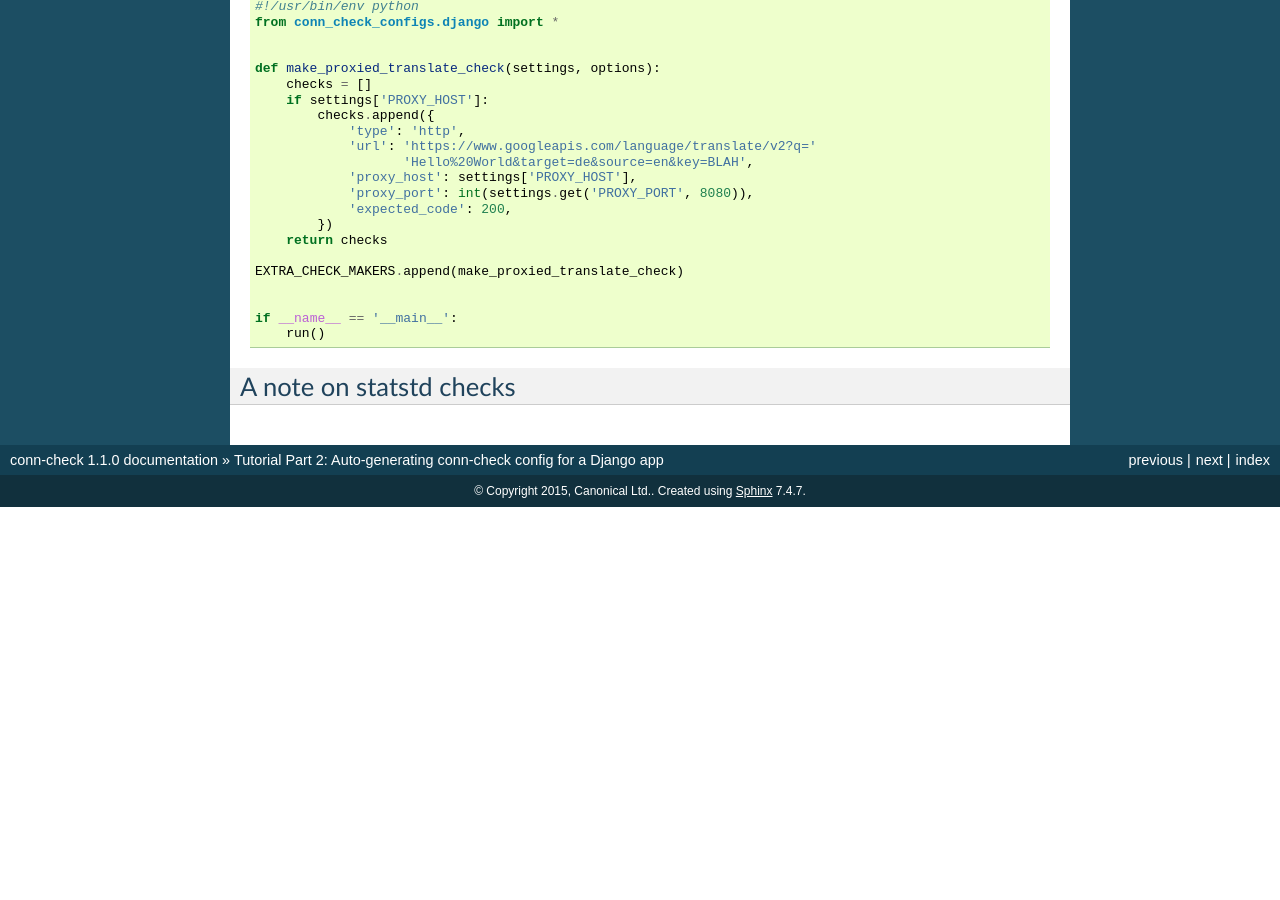
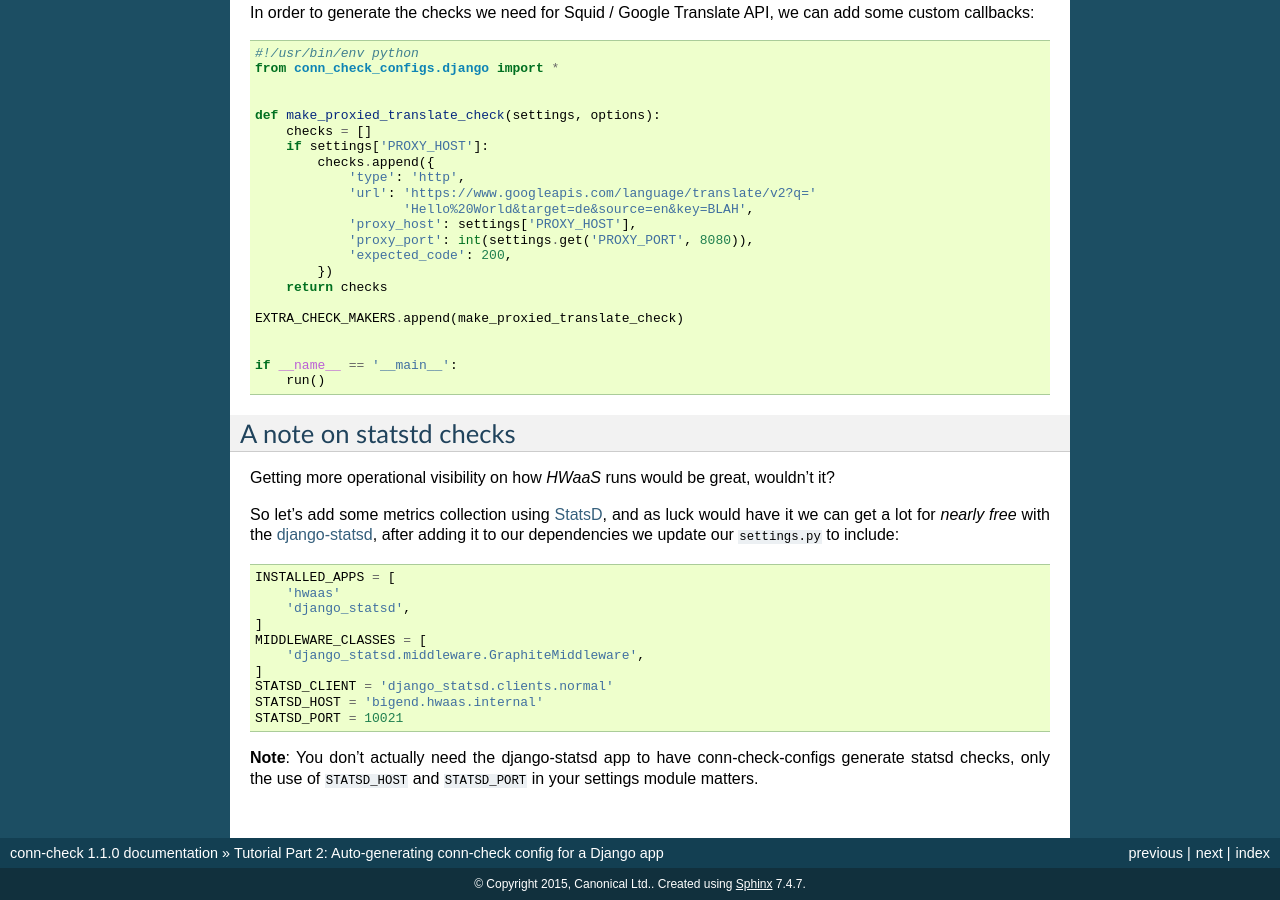
Before and after one commit to canonical-ols/conn-check, a Sphinx documentation site: the page built from docs/tutorial-part-2.rst, in a window 1280 px wide and 900 px high, scrolled down 1355 px. Built offline with Sphinx 7.4.7, drawn with Linux system fonts in a browser that asks for light colours; before the commit the page ends 1862 px from its top, so only the background shows below that; some of the changed text lies outside the part shown.

Commit message:
Started statsd section

```diff
--- a/docs/tutorial-part-2.rst
+++ b/docs/tutorial-part-2.rst
@@ -27,6 +27,9 @@ Given the following ``settings.py`` in our `HWaaS` service:
 
 .. code-block:: python
 
+    INSTALLED_APPS = [
+        'hwaas'
+    ]
     DATABASES = {
         'default': {
                 'ENGINE': 'django.db.backends.postgresql_psycopg2',
@@ -110,3 +113,29 @@ can add some custom callbacks:
 
 A note on statstd checks
 ------------------------
+
+Getting more operational visibility on how `HWaaS` runs would be great,
+wouldn't it?
+
+So let's add some metrics collection using
+`StatsD <https://github.com/etsy/statsd>`_, and as luck would have it we can
+get a lot for `nearly free` with the
+`django-statsd <https://django-statsd.readthedocs.org/>`_, after adding it to
+our dependencies we update our ``settings.py`` to include:
+
+.. code-block:: python
+
+    INSTALLED_APPS = [
+        'hwaas'
+        'django_statsd',
+    ]
+    MIDDLEWARE_CLASSES = [
+        'django_statsd.middleware.GraphiteMiddleware',
+    ]
+    STATSD_CLIENT = 'django_statsd.clients.normal'
+    STATSD_HOST = 'bigend.hwaas.internal'
+    STATSD_PORT = 10021
+
+**Note**: You don't actually need the django-statsd app to have
+conn-check-configs generate statsd checks, only the use of ``STATSD_HOST``
+and ``STATSD_PORT`` in your settings module matters.
```
Also changed, not shown: other parts of docs/tutorial-part-2.rst (+1 -1 lines).
